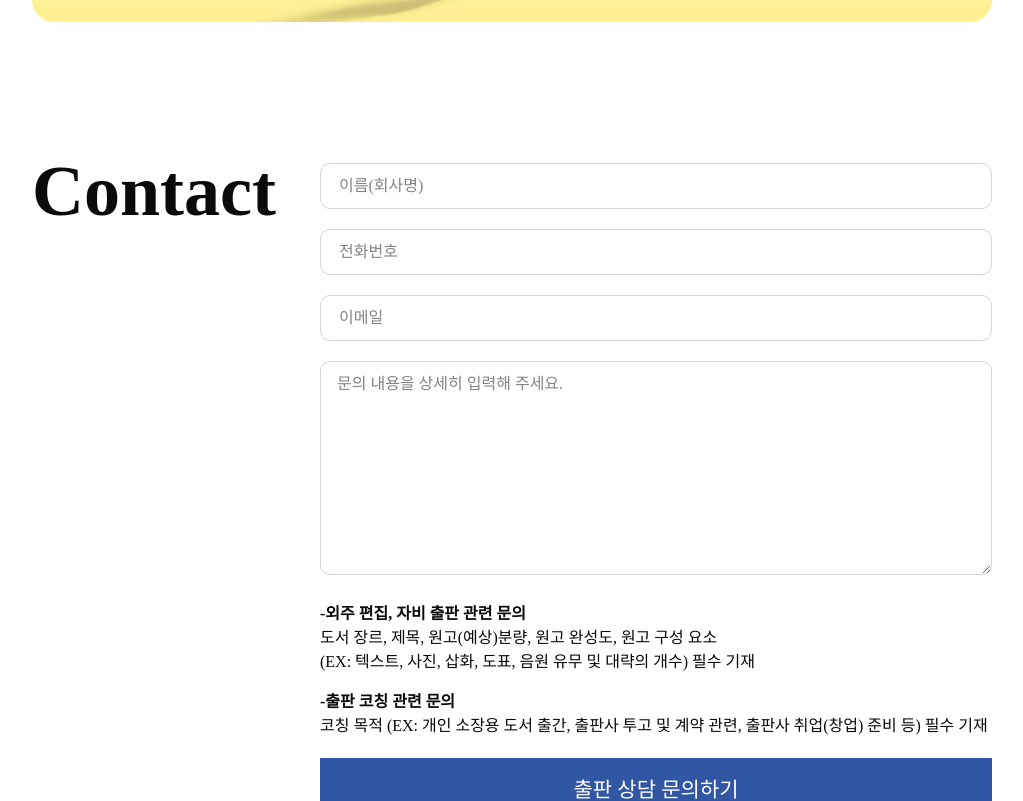
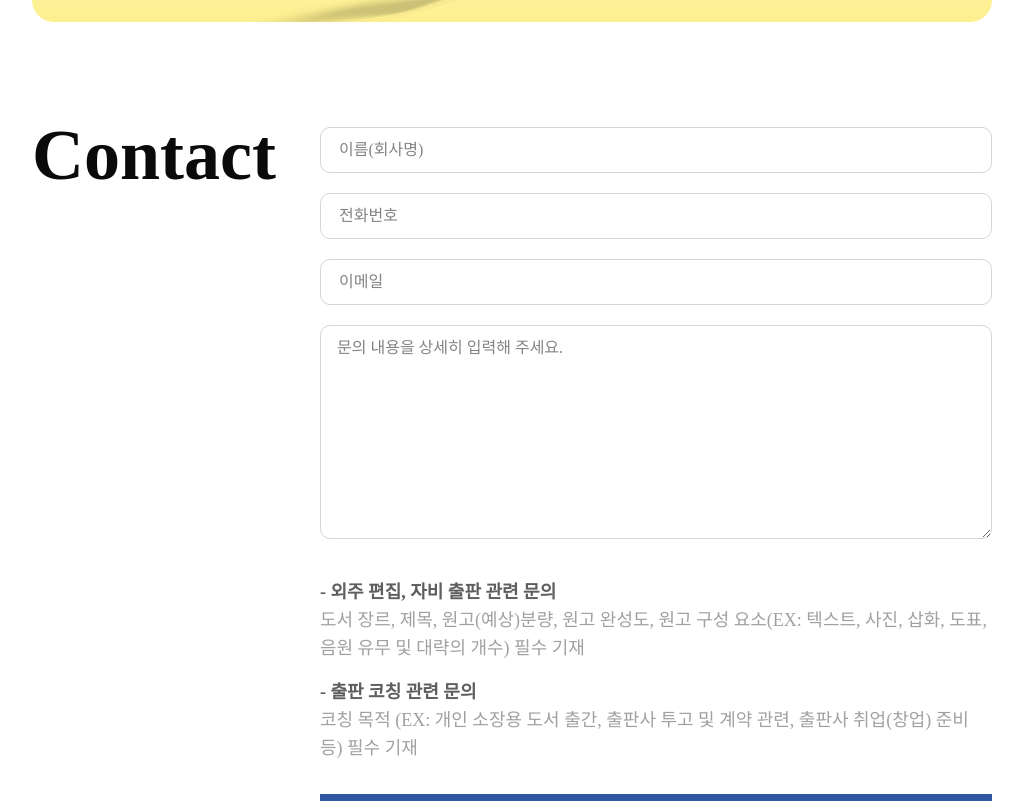
Before and after one commit to captain-five-star/Illangbooks, a Next.js app: page / in a window 1280 px wide. Shown: the part 3680-4481 px from the top of the page, without its empty margins (128-1151 px from the left). Built offline with nearby package versions, Linux system fonts and the light colour scheme; a web font is replaced by a local one.

Commit message:
feat: ContactUs 컴포넌트 레이아웃 수정 및 스타일 개선

```diff
--- a/app/components/ContactUs.tsx
+++ b/app/components/ContactUs.tsx
@@ -2,7 +2,6 @@ import React from 'react';
 import { motion } from 'motion/react';
 import toast from 'react-hot-toast';
 import { Toaster } from 'react-hot-toast';
-import Title from './Title';
 
 const ContactUs = () => {
   const onSubmit = async (event: React.FormEvent<HTMLFormElement>) => {
@@ -36,7 +35,7 @@ const ContactUs = () => {
       <Toaster position="bottom-center" reverseOrder={false} />
       <div className="framer-ur7txx" data-framer-name="섹션5: 문의하기">
         <div className="framer-kd1ens flex-col justify-between xl:flex-row">
-          <div className="mb-4">
+          <div className="mb-6">
             <h2 className="font-instrument text-[28px] leading-[0.8] font-bold md:text-[48px] xl:text-[72px]">
               Contact
             </h2>
@@ -96,12 +95,14 @@ const ContactUs = () => {
             </div>
 
             <div>
-              <div className="text-balance">
+              <div className="my-3 text-xs text-pretty md:text-base xl:text-lg">
                 <div className="">
                   <p>
-                    <strong>-외주 편집, 자비 출판 관련 문의</strong>
+                    <strong className="text-[#5E5E5E]">
+                      - 외주 편집, 자비 출판 관련 문의
+                    </strong>
                   </p>
-                  <p>
+                  <p className="text-[#A1A1A1]">
                     도서 장르, 제목, 원고(예상)분량, 원고 완성도, 원고 구성
                     요소(EX: 텍스트, 사진, 삽화, 도표, 음원 유무 및 대략의 개수)
                     필수 기재
@@ -109,9 +110,11 @@ const ContactUs = () => {
                 </div>
                 <div className="mt-4">
                   <p>
-                    <strong>-출판 코칭 관련 문의</strong>
+                    <strong className="text-[#5E5E5E]">
+                      - 출판 코칭 관련 문의
+                    </strong>
                   </p>
-                  <p>
+                  <p className="text-[#A1A1A1]">
                     코칭 목적 (EX: 개인 소장용 도서 출간, 출판사 투고 및 계약
                     관련, 출판사 취업(창업) 준비 등) 필수 기재
                   </p>
@@ -119,7 +122,10 @@ const ContactUs = () => {
               </div>
             </div>
 
-            <button type="submit" className="framer-3F5nR framer-1kzllwq">
+            <button
+              type="submit"
+              className="framer-3F5nR framer-1kzllwq cursor-pointer"
+            >
               <p className="text-base text-white md:text-lg lg:text-[21px]">
                 출판 상담 문의하기
               </p>
```
Also changed, not shown: app/framer.css.
